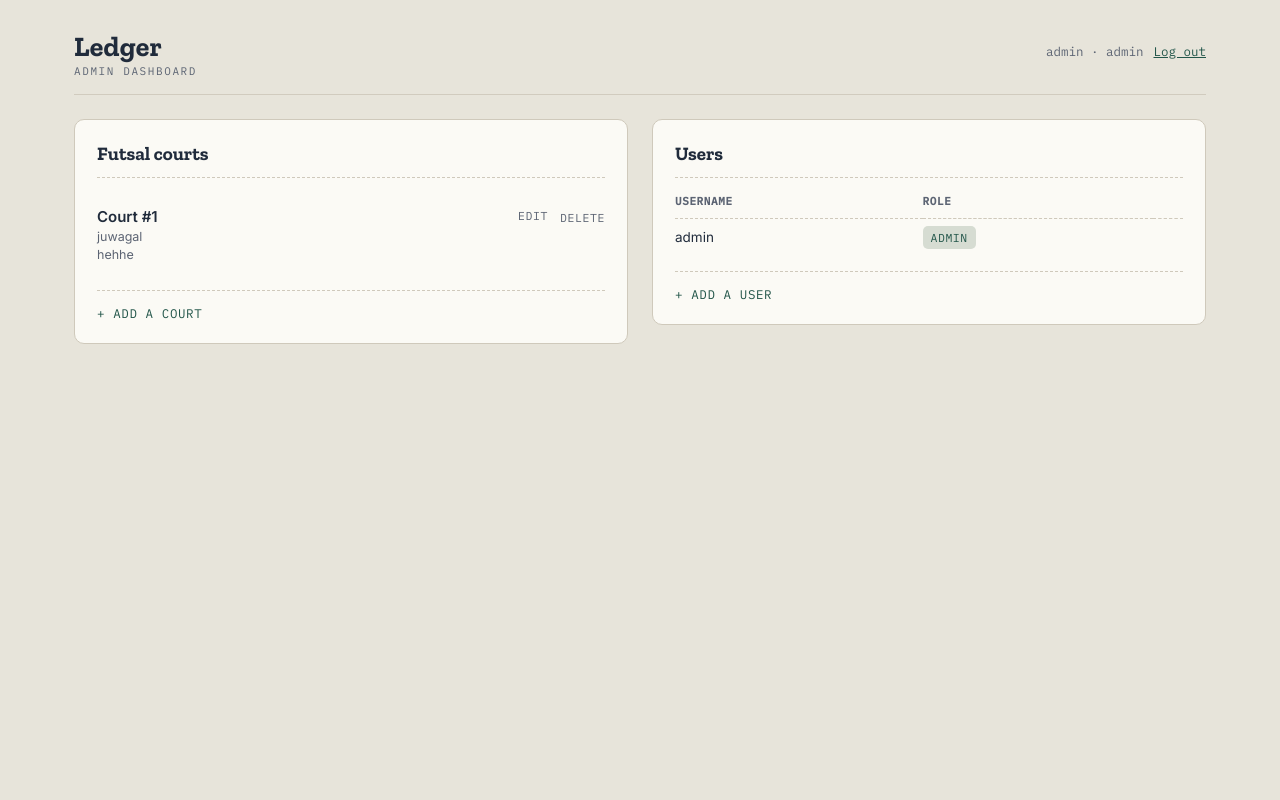
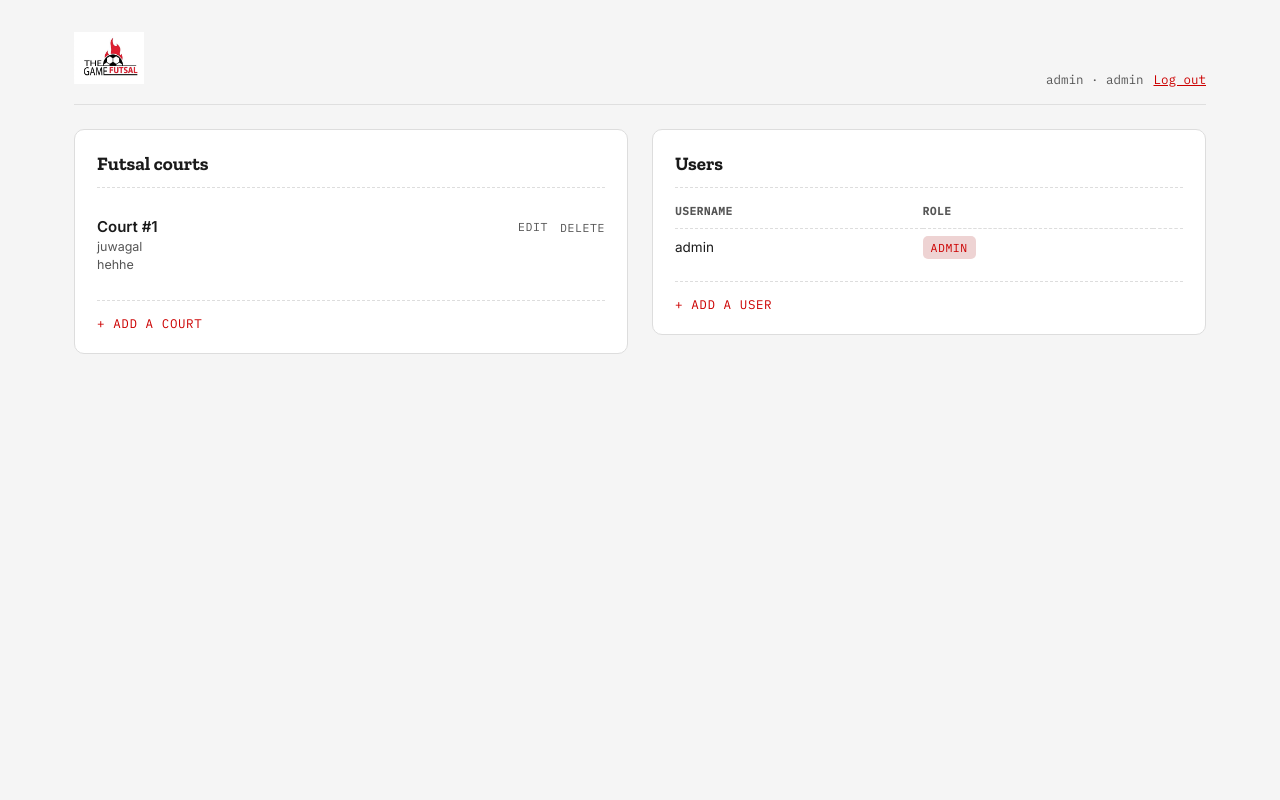
Before and after one commit to Prakriti-Shrestha03/Futsal_Training, a Flask app: page /admin in a window 1280 px wide. Run offline with Flask 3, Linux system fonts and the light colour scheme; a user stored in the database is signed in; data comes from the database, SQL or seed files in the repository; some libraries are stand-ins or nearby versions.

Commit message:
rebrand: The Game Futsal logo + red/black/white colour scheme
- Add logo.jpeg and logo2.jpeg to static/
- Replace earthy green/gold palette with brand red (#E31E24), black
  (#1A1A1A), and white — matching The Game Futsal logo colours
- Show logo image in header of all pages (calendar, admin, client,
  payment, home) replacing text brand mark
- Show logo on login/signup card via auth_base.html
- Rename all page titles from 'Ledger' to 'The Game Futsal'
- Remove leftover attendance_page link from home.html
- Bump style.css cache busting to v=7

```diff
--- a/static/style.css
+++ b/static/style.css
@@ -1,14 +1,15 @@
     :root {
-  --paper: #E7E4DA;
-  --surface: #FBFAF5;
-  --surface-dim: #F1EEE5;
-  --ink: #202B3B;
-  --ink-soft: #5C6473;
-  --pine: #2F6F5E;
-  --pine-dark: #23564A;
-  --gold: #D9A441;
-  --rust: #B5533C;
-  --hairline: #CFC9BB;
+  /* ── The Game Futsal brand colours ── */
+  --paper: #F5F5F5;
+  --surface: #FFFFFF;
+  --surface-dim: #F0F0F0;
+  --ink: #1A1A1A;
+  --ink-soft: #555555;
+  --pine: #E31E24;        /* brand red — primary action colour  */
+  --pine-dark: #CC0000;   /* darker red — hover / active states */
+  --gold: #E31E24;        /* reuse red for accents (was gold)   */
+  --rust: #B30000;        /* deep red — errors / destructive    */
+  --hairline: #DDDDDD;
 
   --font-display: "Zilla Slab", Georgia, serif;
   --font-body: "Inter", -apple-system, sans-serif;
@@ -29,6 +30,23 @@ body {
   max-width: 1180px;
   margin: 0 auto;
   padding: 32px 24px 64px;
+}
+
+/* ---------- Logo image in header ---------- */
+
+.header__logo {
+  height: 52px;
+  width: auto;
+  display: block;
+  object-fit: contain;
+}
+
+.auth__logo {
+  height: 64px;
+  width: auto;
+  display: block;
+  margin: 0 auto 8px;
+  object-fit: contain;
 }
 
 /* ---------- Header ---------- */
--- a/templates/admin.html
+++ b/templates/admin.html
@@ -1,11 +1,10 @@
 {% extends "base.html" %}
-{% block title %}Admin Dashboard — Ledger{% endblock %}
+{% block title %}Admin — The Game Futsal{% endblock %}
 {% block content %}
 <div class="app">
   <header class="app__header">
     <div class="header__brand">
-      <span class="brand__mark">Ledger</span>
-      <span class="brand__sub">admin dashboard</span>
+      <img src="{{ url_for('static', filename='logo.jpeg') }}" alt="The Game Futsal" class="header__logo">
     </div>
     <div class="header__account">
       <span>{{ current_user.username }} · admin</span>
--- a/templates/auth_base.html
+++ b/templates/auth_base.html
@@ -2,8 +2,8 @@
 {% block content %}
 <div class="auth">
   <div class="auth__card">
-    <div class="header__brand auth__brand">
-      <span class="brand__mark">FUTSAL SCHEDULER</span>
+    <div class="auth__brand">
+      <img src="{{ url_for('static', filename='logo.jpeg') }}" alt="The Game Futsal" class="auth__logo">
     </div>
 
     {% with messages = get_flashed_messages(with_categories=true) %}
--- a/templates/base.html
+++ b/templates/base.html
@@ -3,7 +3,7 @@
 <head>
   <meta charset="UTF-8">
   <meta name="viewport" content="width=device-width, initial-scale=1.0">
-  <title>{% block title %}FUTSAL SCHEDULER{% endblock %}</title>
+  <title>{% block title %}The Game Futsal{% endblock %}</title>
   {# ── Google Fonts: non-blocking load ──────────────────────────────────────
      Load with media="print" so the browser fetches it without blocking render,
      then onload flips it to media="all" to apply the styles. The <noscript>
@@ -16,7 +16,7 @@
   <noscript>
     <link rel="stylesheet" href="https://fonts.googleapis.com/css2?family=Zilla+Slab:wght@500;600;700&family=Inter:wght@400;500;600&family=IBM+Plex+Mono:wght@400;500&display=swap">
   </noscript>
-  <link rel="stylesheet" href="{{ url_for('static', filename='style.css') }}?v=6">
+  <link rel="stylesheet" href="{{ url_for('static', filename='style.css') }}?v=7">
   {% block extra_head %}{% endblock %}
 </head>
 <body>
--- a/templates/calendar.html
+++ b/templates/calendar.html
@@ -1,5 +1,5 @@
 {% extends "base.html" %}
-{% block title %}{{ futsal.name }} — {{ month_name }} {{ year }}{% endblock %}
+{% block title %}{{ futsal.name }} — The Game Futsal{% endblock %}
 
 {% macro cselect(id, name, options, default_index=0) %}
 <div class="cselect" id="{{ id }}" data-name="{{ name }}">
@@ -35,8 +35,7 @@
   {# ── Header ── #}
   <header class="app__header">
     <div class="header__brand">
-      <span class="brand__mark">{{ futsal.name }}</span>
-      <span class="brand__sub">scheduling calendar</span>
+      <img src="{{ url_for('static', filename='logo.jpeg') }}" alt="The Game Futsal" class="header__logo">
     </div>
 
     <nav class="month-nav">
--- a/templates/client.html
+++ b/templates/client.html
@@ -1,11 +1,10 @@
 {% extends "base.html" %}
-{% block title %}Dashboard — Ledger{% endblock %}
+{% block title %}Dashboard — The Game Futsal{% endblock %}
 {% block content %}
 <div class="app">
   <header class="app__header">
     <div class="header__brand">
-      <span class="brand__mark">Ledger</span>
-      <span class="brand__sub">browse courts</span>
+      <img src="{{ url_for('static', filename='logo.jpeg') }}" alt="The Game Futsal" class="header__logo">
     </div>
     <div class="header__account">
       <span>{{ current_user.username }}</span>
--- a/templates/login.html
+++ b/templates/login.html
@@ -1,5 +1,5 @@
 {% extends "auth_base.html" %}
-{% block title %}Log in — Ledger{% endblock %}
+{% block title %}Log in — The Game Futsal{% endblock %}
 {% block auth_form %}
 <h2 class="auth__title">Log in</h2>
 
--- a/templates/no_court.html
+++ b/templates/no_court.html
@@ -1,5 +1,5 @@
 {% extends "auth_base.html" %}
-{% block title %}No court yet — Ledger{% endblock %}
+{% block title %}No court yet — The Game Futsal{% endblock %}
 {% block auth_form %}
 <h2 class="auth__title">No court set up yet</h2>
 <p class="auth__sub">This app is running in single-court mode, but no court has been created yet. Ask an admin to add one from their dashboard.</p>
--- a/templates/payment.html
+++ b/templates/payment.html
@@ -11,8 +11,7 @@
                         day=event.event_date.isoformat()) }}"
        class="back-link">&larr; Back to calendar</a>
     <div class="header__brand">
-      <span class="brand__mark">{{ futsal.name }}</span>
-      <span class="brand__sub">Complete your booking</span>
+      <img src="{{ url_for('static', filename='logo.jpeg') }}" alt="The Game Futsal" class="header__logo">
     </div>
     <div class="header__account">
       <span>{{ current_user.username }}</span>
--- a/templates/signup.html
+++ b/templates/signup.html
@@ -1,5 +1,5 @@
 {% extends "auth_base.html" %}
-{% block title %}Sign up — Ledger{% endblock %}
+{% block title %}Sign up — The Game Futsal{% endblock %}
 {% block auth_form %}
 <h2 class="auth__title">Create an account</h2>
 
```
Also changed, not shown: templates/home.html (+2 -6 lines), static/logo.jpeg (added), static/logo2.jpeg (added).
